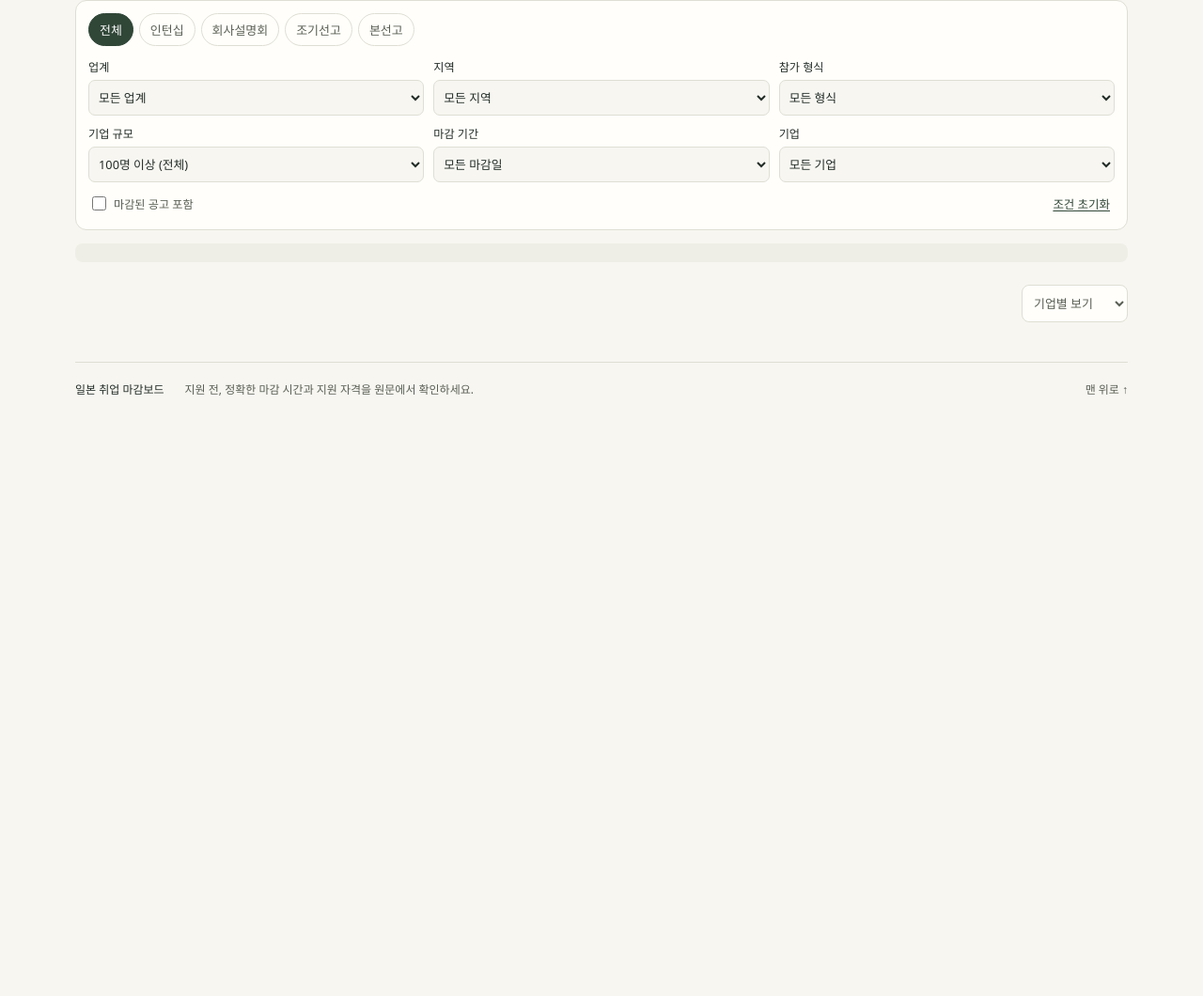
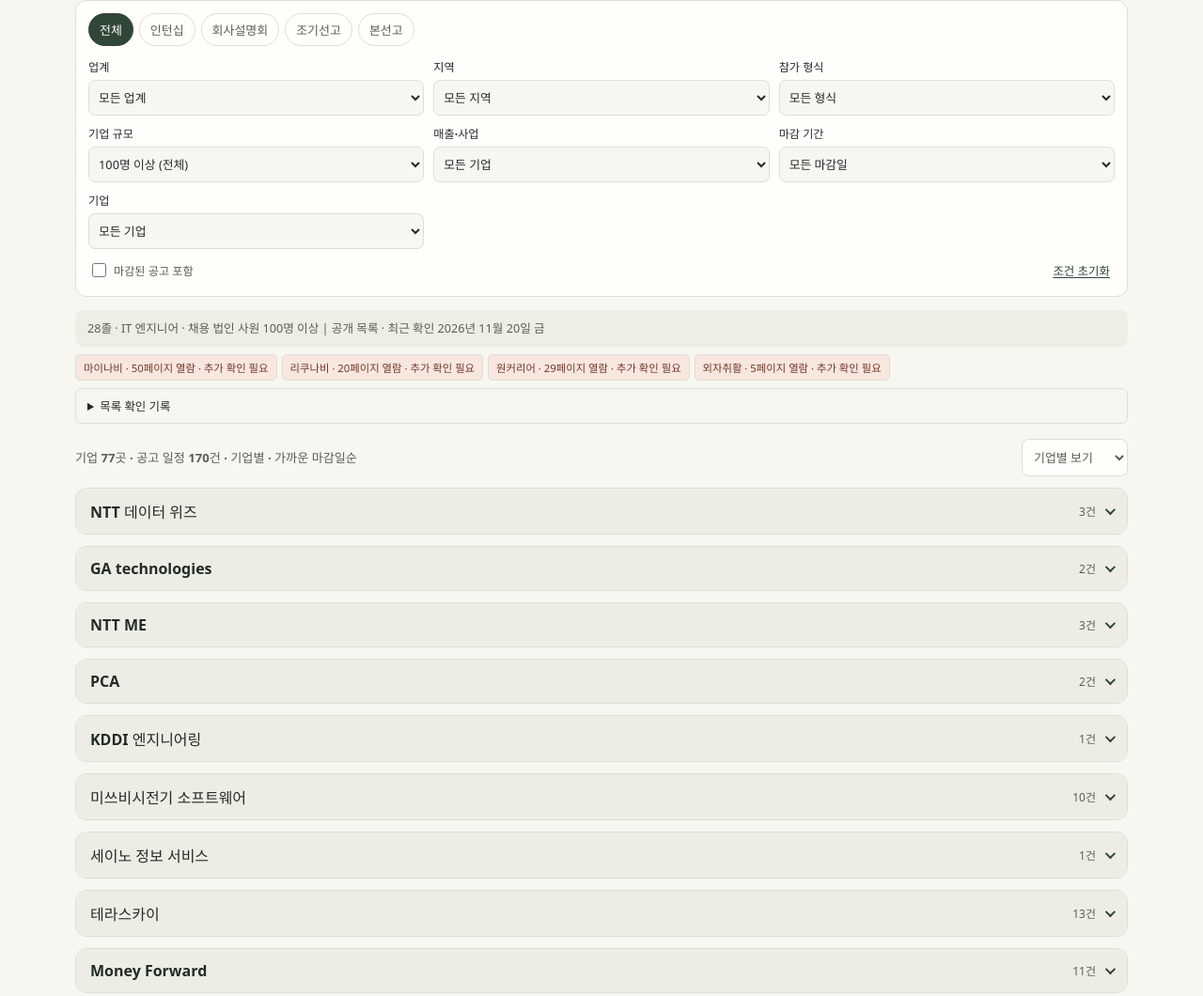
Before and after one commit to lsz09/japan-job-board, a plain HTML site: page index.html in a window 1280 px wide. Shown: the part 960-2020 px from the top of the page at 94% size. Before the commit the page ends 1408 px from the top, so only its background shows below. Drawn offline with Linux system fonts and the light colour scheme.

Commit message:
Add requested 500–5,000 oku JPY cloud company criteria and research — 2026-11-20

```diff
--- a/index.html
+++ b/index.html
@@ -8,7 +8,7 @@
   <title>일본 취업 마감보드</title>
   <link rel="stylesheet" href="styles.css?v=cloud-view">
   <script src="daily-data.js?v=cloud-view" defer></script>
-  <script src="app.js?v=20261120-min100" defer></script>
+  <script src="app.js?v=20261120-revenue-cloud" defer></script>
 </head>
 <body>
   <svg class="symbols" xmlns="http://www.w3.org/2000/svg" aria-hidden="true">
@@ -94,6 +94,7 @@
       </nav>
       <p class="application-status" id="application-status" role="status"></p>
       <div id="daily">
+        <details id="revenue-companies" class="scan-coverage" hidden><summary>매출 500억~5,000억 엔 클라우드 기업 조사 결과</summary><p>단독 매출 우선, 미공개일 때 연결 기준으로 구분합니다. 기업 조건 확인과 공고 접수 확인은 별도이며, 일반 공고는 아래에서 확인하세요.</p><div id="revenue-company-list"></div></details>
         <p id="cloud-description" class="view-description" hidden>클라우드 기술·SRE 직무와 클라우드 사업 기업의 IT 공고를 함께 모았습니다. 각 공고에서 관련 근거를 확인할 수 있으며, 클라우드 전용 직무만을 뜻하지는 않습니다.</p>
         <div class="toolbar">
           <label class="search"><svg class="icon"><use href="#i-search"/></svg><span class="sr-only">기업명 또는 공고명 검색</span><input type="search" id="query" placeholder="기업명, 공고명 검색"></label>
@@ -112,6 +113,7 @@
             <label>지역<select id="region-filter"><option value="">모든 지역</option></select></label>
             <label>참가 형식<select id="format-filter"><option value="">모든 형식</option><option value="online">온라인 가능</option><option value="onsite">현장 참가 가능</option></select></label>
             <label>기업 규모<select id="size-filter"><option value="">100명 이상 (전체)</option><option value="300">300명 이상</option><option value="1000">1,000명 이상</option><option value="3000">3,000명 이상</option><option value="5000">5,000명 이상</option><option value="10000">10,000명 이상</option></select></label>
+            <label>매출·사업<select id="revenue-filter"><option value="">모든 기업</option><option value="500-5000">500억~5,000억 엔 · 클라우드 기업</option></select></label>
             <label>마감 기간<select id="deadline-filter"><option value="">모든 마감일</option><option value="7">7일 이내</option><option value="30">30일 이내</option><option value="later">30일 초과</option><option value="unknown">날짜 미정·수시 모집</option></select></label>
             <label>기업<select id="company-filter"><option value="">모든 기업</option></select></label>
           </div>
```
